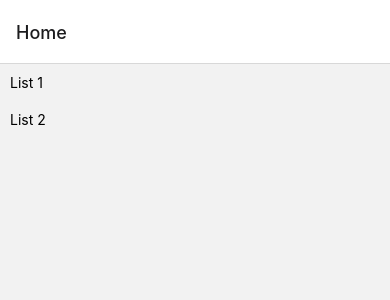
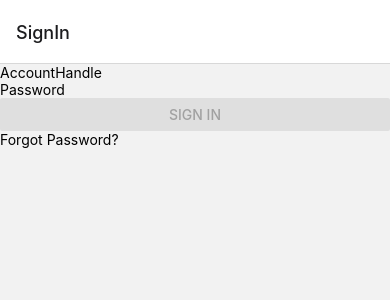
Before and after one commit to psankar/immiapp, a React Native app: screen /SignIn in a window 390 px wide. Before the commit this address had no page. Shown: the top 300 px of the page. Built offline with nearby package versions, Linux system fonts and the light colour scheme.

Commit message:
Authenticate against server

```diff
--- a/src/context/AuthContext.tsx
+++ b/src/context/AuthContext.tsx
@@ -7,7 +7,7 @@ export interface AuthContextType {
 }
 
 export const AuthContext = createContext<AuthContextType>({
-    isLoggedIn: true, // Toggle this to understand what the seed context is
+    isLoggedIn: false,
     login: () => {},
     logout: () => {},
 });
--- a/src/screens/SignIn.tsx
+++ b/src/screens/SignIn.tsx
@@ -1,40 +1,45 @@
 import React, { useState, useContext } from 'react';
 import { View, TextInput, Button, Text } from 'react-native';
-import AuthContext from '../context/AuthContext';
+import { AuthContext, AuthContextType } from '../context/AuthContext';
 
 const SignIn = () => {
-    const [username, setUsername] = useState('');
+    const [accountHandle, setAccountHandle] = useState('');
     const [password, setPassword] = useState('');
     const [isValid, setIsValid] = useState(false);
     const [error, setError] = useState('');
 
-    const handleUsernameChange = (text: string) => {
-        setUsername(text);
+    const { login } = useContext<AuthContextType>(AuthContext);
+
+    const handleAccountHandleChange = (text: string) => {
+        setAccountHandle(text);
         validateInputs(text, password);
     };
 
     const handlePasswordChange = (text: string) => {
         setPassword(text);
-        validateInputs(username, text);
+        validateInputs(accountHandle, text);
     };
 
-    const validateInputs = (username: string, password: string) => {
-        const usernameRegex = /^[a-zA-Z0-9]+$/;
+    const validateInputs = (accountHandle: string, password: string) => {
+        const accountHandleRegex = /^[a-zA-Z0-9]+$/;
         const passwordRegex = /^[a-zA-Z0-9!@#$%^&*()_+\-=\[\]{};':"\\|,.<>\/?]*$/;
-        setIsValid(usernameRegex.test(username) && passwordRegex.test(password));
+        setIsValid(accountHandleRegex.test(accountHandle) && passwordRegex.test(password));
     };
 
     const handleSignIn = async () => {
         try {
-            const response = await fetch('/signin', {
+            const response = await fetch('http://localhost:8080/login', {
                 method: 'POST',
-                body: JSON.stringify({ username, password }),
+                body: JSON.stringify({
+                    account_handle: accountHandle,
+                    password: password
+                }),
                 headers: {
                     'Content-Type': 'application/json'
                 }
             });
             if (response.ok) {
-                // handle successful sign in
+                login();
             } else {
                 setError('Invalid username or password');
             }
@@ -50,9 +55,9 @@ const SignIn = () => {
     return (
         <View>
             <TextInput
-                placeholder="Username"
-                value={username}
-                onChangeText={handleUsernameChange}
+                placeholder="AccountHandle"
+                value={accountHandle}
+                onChangeText={handleAccountHandleChange}
             />
             <TextInput
                 placeholder="Password"
```
